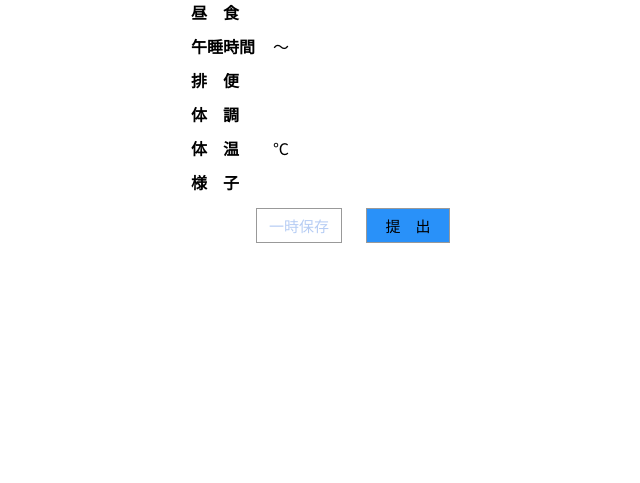
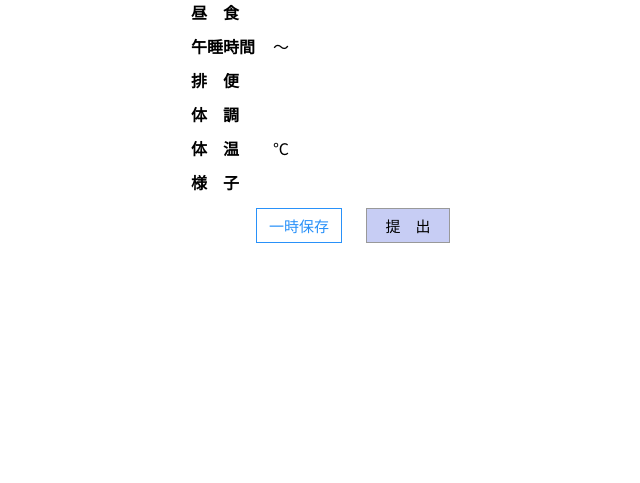
Before and after one commit to mai2130/sodachi_note, a Django app: template templates/growthlogs/school_growthlog_form.html in a window 1280 px wide. Shown: the part 159-642 px from the top of the page, without its empty margins (287-927 px from the left). Run offline with Django 5.2, Linux system fonts and the light colour scheme; the template is opened without the code that fills it, so the values that code supplies are empty.

Commit message:
ボタン色修正

```diff
--- a/static/css/growthlog.css
+++ b/static/css/growthlog.css
@@ -185,14 +185,15 @@ textarea {
     min-width: 84px;
     padding: 6px 12px;
     font-size: 15px;
-    border: 1px solid #999;
+    border: 1px solid #2991f9;
     background:#fff;
-    color:#b7cdf4;
+    color:#2991f9;
     margin: 0 6px;
 }
 
 .growthlog-btn-primary {
-    background:#2991f9;
+    background:#c7cdf4;
+    border: 1px solid #999;
     color:#000;
 }
 
@@ -205,7 +206,7 @@ textarea {
 .growthlog-btn-cancel{
     background: #eee;
     color: #000;
-    border-color: #aaa;
+    border-color: #999;
 }
 
 /* 提出済み表示 */
```
